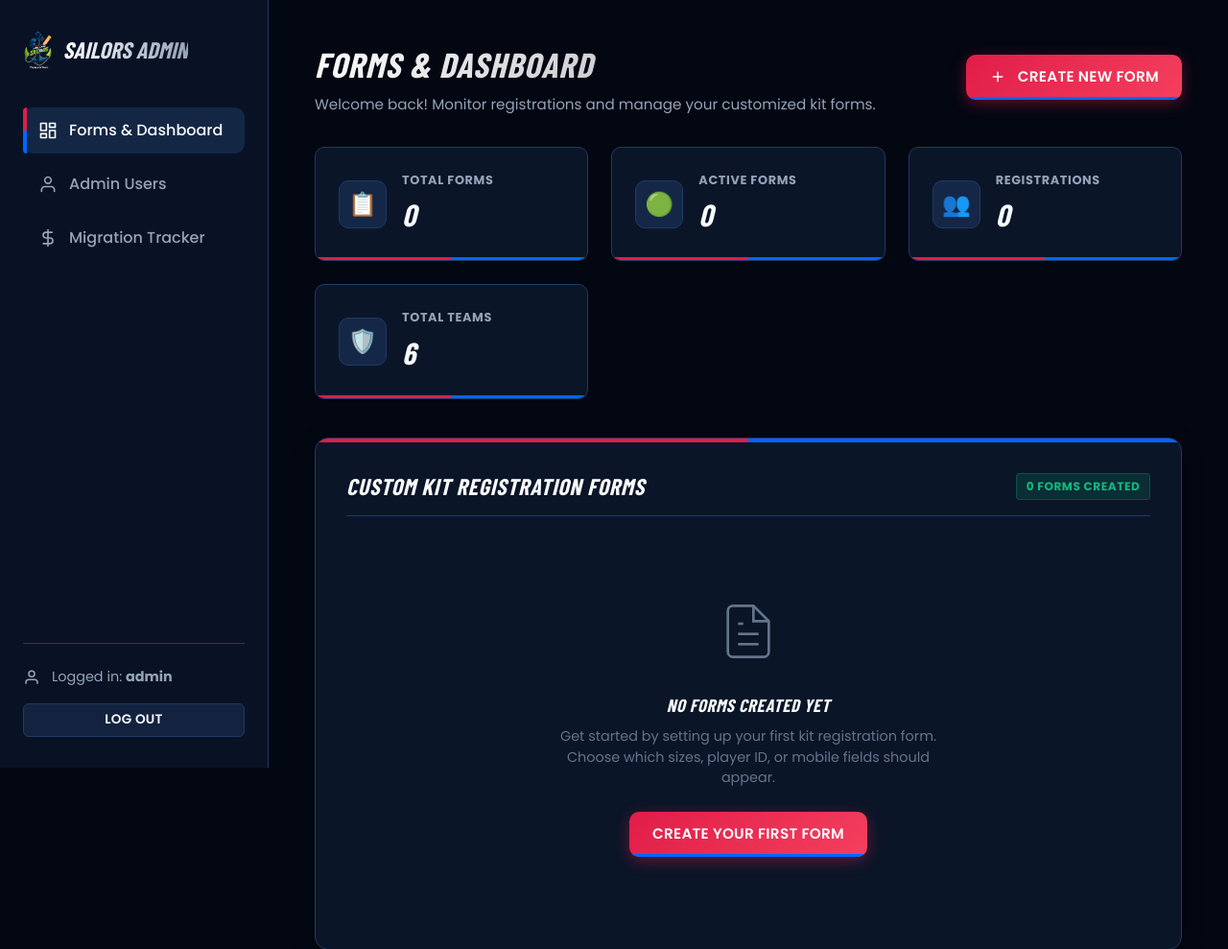
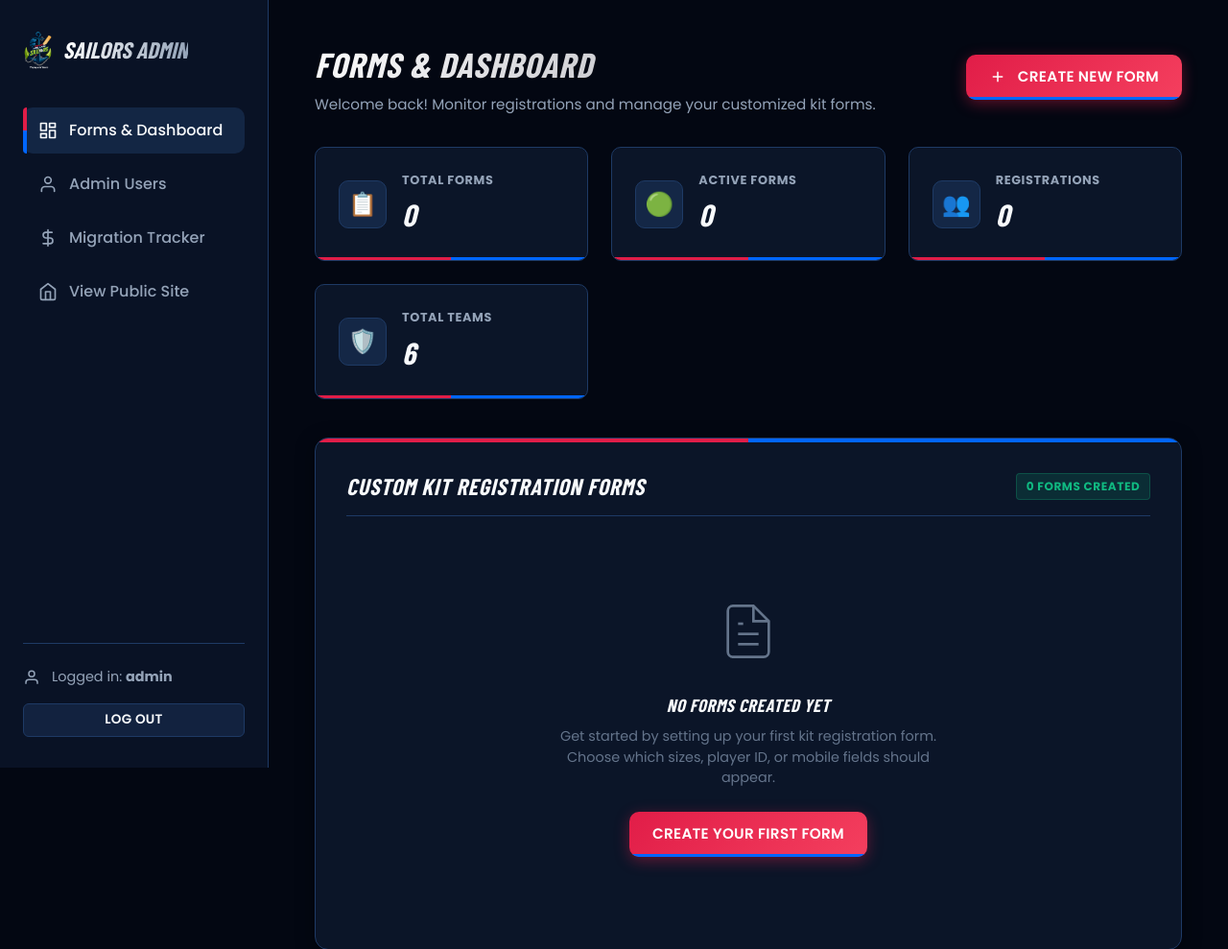
Before and after one commit to ebinzzz/aries_jersey, a PHP site: page /admin/index.php in a window 1280 px wide. Shown: the top 989 px of the page at 96% size. Run offline with PHP 8.4, Linux system fonts and the light colour scheme; a user stored in the database is signed in; data comes from the database, SQL or seed files in the repository; data that the repository does not hold is empty; some web fonts are replaced.

Commit message:
added navigation link from admin to landing page

```diff
--- a/admin/_partials/sidebar.php
+++ b/admin/_partials/sidebar.php
@@ -39,6 +39,12 @@ $admin_username = $_SESSION['admin_username'] ?? 'Admin';
                 <span>Migration Tracker</span>
             </a>
         </li>
+        <li class="sidebar-menu-item">
+            <a href="../" target="_blank">
+                <svg width="20" height="20" viewBox="0 0 24 24" fill="none" stroke="currentColor" stroke-width="2" stroke-linecap="round" stroke-linejoin="round"><path d="M3 9l9-7 9 7v11a2 2 0 0 1-2 2H5a2 2 0 0 1-2-2z"></path><polyline points="9 22 9 12 15 12 15 22"></polyline></svg>
+                <span>View Public Site</span>
+            </a>
+        </li>
     </ul>
 
     <div class="sidebar-footer">
```
